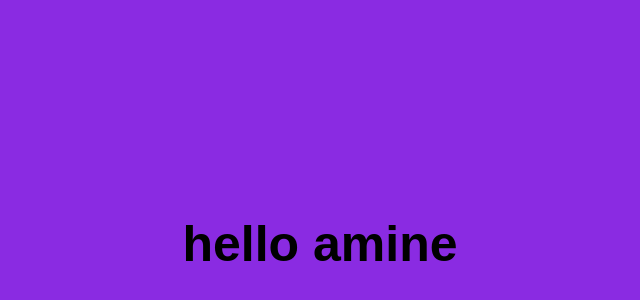
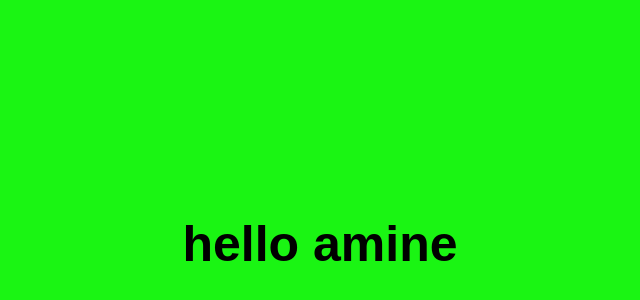
Before and after one commit to amine-haddade/appGit2, a plain HTML site: page index.html in a window 1280 px wide. Shown: the part 156-456 px from the top of the page, without its empty margins (320-960 px from the left). Drawn offline with Linux system fonts and the light colour scheme.

Commit message:
changer bagroud vers green bag

```diff
--- a/style.css
+++ b/style.css
@@ -3,7 +3,7 @@ body{
     margin: 0;
     padding: 0;
     height: 100vh;
-    background-color: blueviolet;
+    background-color: rgb(26, 245, 19);
     display: grid;
     place-items: center;
 
```
